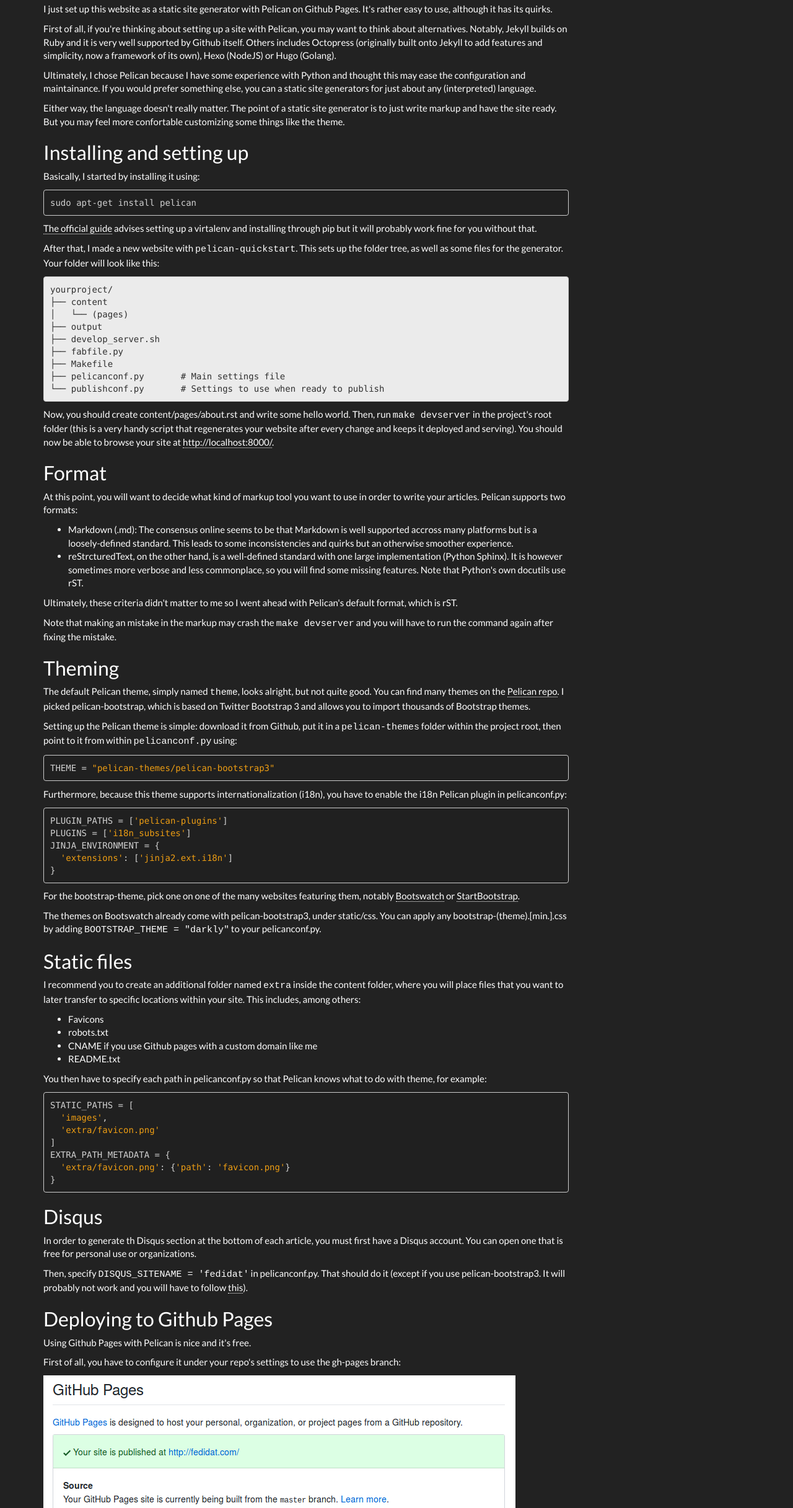
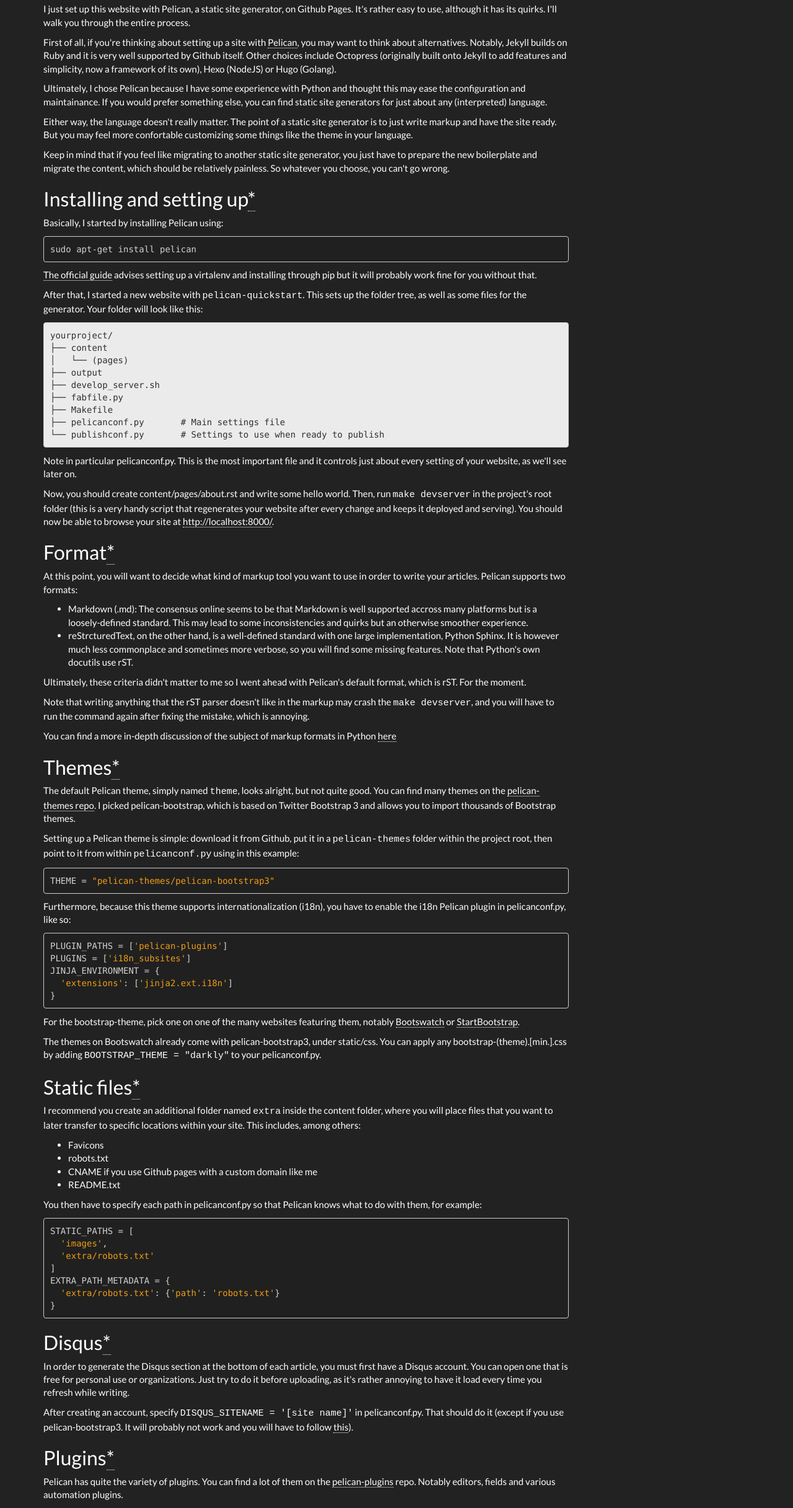
Before and after one commit to fedidat/fedidat.github.io, a plain HTML site: page experience-pelican.html in a window 1280 px wide. Shown: the part 267-2700 px from the top of the page at 62% size. Drawn offline with Linux system fonts and the light colour scheme.

Commit message:
Update documentation

```diff
--- a/experience-pelican.html
+++ b/experience-pelican.html
@@ -109,29 +109,34 @@ Ben's corner            </a>
 
 </footer><!-- /.post-info -->                    </div>
                 </div>
-                <p>I just set up this website as a static site generator with Pelican on Github Pages.
-It's rather easy to use, although it has its quirks.</p>
-<p>First of all, if you're thinking about setting up a site with Pelican,
+                <p>I just set up this website with Pelican, a static site generator, on Github Pages.
+It's rather easy to use, although it has its quirks. I'll walk you through
+the entire process.</p>
+<p>First of all, if you're thinking about setting up a site with
+<a class="reference external" href="http://docs.getpelican.com/en/stable/">Pelican</a>,
 you may want to think about alternatives. Notably, Jekyll builds on Ruby and it is
-very well supported by Github itself. Others includes Octopress (originally
+very well supported by Github itself. Other choices include Octopress (originally
 built onto Jekyll to add features and simplicity, now a framework of its own),
 Hexo (NodeJS) or Hugo (Golang).</p>
 <p>Ultimately, I chose Pelican because I have some experience with Python
 and thought this may ease the configuration and maintainance.
-If you would prefer something else, you can a static site generators for just
+If you would prefer something else, you can find static site generators for just
 about any (interpreted) language.</p>
 <p>Either way, the language doesn't really matter. The point of a static site
 generator is to just write markup and have the site ready. But you may
-feel more confortable customizing some things like the theme.</p>
+feel more confortable customizing some things like the theme in your language.</p>
+<p>Keep in mind that if you feel like migrating to another static site generator,
+you just have to prepare the new boilerplate and migrate the content, which
+should be relatively painless. So whatever you choose, you can't go wrong.</p>
 <div class="section" id="installing-and-setting-up">
-<h2>Installing and setting up</h2>
-<p>Basically, I started by installing it using:</p>
+<h2>Installing and setting up<a class="headerlink" href="#installing-and-setting-up" title="Permalink to this headline">*</a></h2>
+<p>Basically, I started by installing Pelican using:</p>
 <div class="highlight"><pre>sudo apt-get install pelican
 </pre></div>
 <p><a class="reference external" href="http://docs.getpelican.com/en/3.7.1/install.html">The official guide</a> advises
 setting up a virtalenv and installing through pip but it will probably work
 fine for you without that.</p>
-<p>After that, I made a new website with <tt class="docutils literal"><span class="pre">pelican-quickstart</span></tt>. This sets up the folder
+<p>After that, I started a new website with <tt class="docutils literal"><span class="pre">pelican-quickstart</span></tt>. This sets up the folder
 tree, as well as some files for the generator. Your folder will look like this:</p>
 <pre class="literal-block">
 yourproject/
@@ -144,6 +149,8 @@ yourproject/
 ├── pelicanconf.py       # Main settings file
 └── publishconf.py       # Settings to use when ready to publish
 </pre>
+<p>Note in particular pelicanconf.py. This is the most important file and it controls just
+about every setting of your website, as we'll see later on.</p>
 <p>Now, you should create content/pages/about.rst and write some hello world.
 Then, run <tt class="docutils literal">make devserver</tt> in the project's root folder (this is a very
 handy script that regenerates your website after every change and keeps it
@@ -151,37 +158,40 @@ deployed and serving).
 You should now be able to browse your site at <a class="reference external" href="http://localhost:8000/">http://localhost:8000/</a>.</p>
 </div>
 <div class="section" id="format">
-<h2>Format</h2>
+<h2>Format<a class="headerlink" href="#format" title="Permalink to this headline">*</a></h2>
 <p>At this point, you will want to decide what kind of markup tool you want to use
 in order to write your articles. Pelican supports two formats:</p>
 <ul class="simple">
 <li>Markdown (.md): The consensus online seems to be that Markdown is well supported
-accross many platforms but is a loosely-defined standard. This leads to some
+accross many platforms but is a loosely-defined standard. This may lead to some
 inconsistencies and quirks but an otherwise smoother experience.</li>
 <li>reStrcturedText, on the other hand, is a well-defined standard with one large
-implementation (Python Sphinx). It is however sometimes more verbose and less
-commonplace, so you will find some missing features.
+implementation, Python Sphinx. It is however much less commonplace and
+sometimes more verbose, so you will find some missing features.
 Note that Python's own docutils use rST.</li>
 </ul>
 <p>Ultimately, these criteria didn't matter to me so I went ahead with Pelican's
-default format, which is rST.</p>
-<p>Note that making an mistake in the markup may crash the <tt class="docutils literal">make devserver</tt> and you
-will have to run the command again after fixing the mistake.</p>
+default format, which is rST. For the moment.</p>
+<p>Note that writing anything that the rST parser doesn't like
+in the markup may crash the <tt class="docutils literal">make devserver</tt>, and you
+will have to run the command again after fixing the mistake, which is annoying.</p>
+<p>You can find a more in-depth discussion of the subject of markup formats in Python
+<a class="reference external" href="https://coderwall.com/p/vemncg/what-is-the-difference-rest-docutils-sphinx-readthedocs">here</a></p>
 </div>
-<div class="section" id="theming">
-<h2>Theming</h2>
+<div class="section" id="themes">
+<h2>Themes<a class="headerlink" href="#themes" title="Permalink to this headline">*</a></h2>
 <p>The default Pelican theme, simply named <tt class="docutils literal">theme</tt>, looks alright, but not quite
 good. You can find many themes on the
-<a class="reference external" href="https://github.com/getpelican/pelican-themes/">Pelican repo</a>.
+<a class="reference external" href="https://github.com/getpelican/pelican-themes/">pelican-themes repo</a>.
 I picked pelican-bootstrap, which is based on Twitter Bootstrap 3 and allows you to
 import thousands of Bootstrap themes.</p>
-<p>Setting up the Pelican theme is simple: download it from Github, put it in a
+<p>Setting up a Pelican theme is simple: download it from Github, put it in a
 <tt class="docutils literal"><span class="pre">pelican-themes</span></tt> folder within the project root, then point to it from
-within <tt class="docutils literal">pelicanconf.py</tt> using:</p>
+within <tt class="docutils literal">pelicanconf.py</tt> using in this example:</p>
 <div class="highlight"><pre><span class="n">THEME</span> <span class="o">=</span> <span class="s2">&quot;pelican-themes/pelican-bootstrap3&quot;</span>
 </pre></div>
 <p>Furthermore, because this theme supports internationalization (i18n), you have
-to enable the i18n Pelican plugin in pelicanconf.py:</p>
+to enable the i18n Pelican plugin in pelicanconf.py, like so:</p>
 <div class="highlight"><pre><span class="n">PLUGIN_PATHS</span> <span class="o">=</span> <span class="p">[</span><span class="s1">&#39;pelican-plugins&#39;</span><span class="p">]</span>
 <span class="n">PLUGINS</span> <span class="o">=</span> <span class="p">[</span><span class="s1">&#39;i18n_subsites&#39;</span><span class="p">]</span>
 <span class="n">JINJA_ENVIRONMENT</span> <span class="o">=</span> <span class="p">{</span>
@@ -196,8 +206,8 @@ You can apply any bootstrap-(theme).[min.].css by adding
 <tt class="docutils literal">BOOTSTRAP_THEME = &quot;darkly&quot;</tt> to your pelicanconf.py.</p>
 </div>
 <div class="section" id="static-files">
-<h2>Static files</h2>
-<p>I recommend you to create an additional folder named <tt class="docutils literal">extra</tt> inside the content
+<h2>Static files<a class="headerlink" href="#static-files" title="Permalink to this headline">*</a></h2>
+<p>I recommend you create an additional folder named <tt class="docutils literal">extra</tt> inside the content
 folder, where you will place files that you want to later transfer to specific
 locations within your site. This includes, among others:</p>
 <ul class="simple">
@@ -207,40 +217,60 @@ locations within your site. This includes, among others:</p>
 <li>README.txt</li>
 </ul>
 <p>You then have to specify each path in pelicanconf.py so that Pelican
-knows what to do with theme, for example:</p>
+knows what to do with them, for example:</p>
 <div class="highlight"><pre><span class="n">STATIC_PATHS</span> <span class="o">=</span> <span class="p">[</span>
   <span class="s1">&#39;images&#39;</span><span class="p">,</span>
-  <span class="s1">&#39;extra/favicon.png&#39;</span>
+  <span class="s1">&#39;extra/robots.txt&#39;</span>
 <span class="p">]</span>
 <span class="n">EXTRA_PATH_METADATA</span> <span class="o">=</span> <span class="p">{</span>
-  <span class="s1">&#39;extra/favicon.png&#39;</span><span class="p">:</span> <span class="p">{</span><span class="s1">&#39;path&#39;</span><span class="p">:</span> <span class="s1">&#39;favicon.png&#39;</span><span class="p">}</span>
+  <span class="s1">&#39;extra/robots.txt&#39;</span><span class="p">:</span> <span class="p">{</span><span class="s1">&#39;path&#39;</span><span class="p">:</span> <span class="s1">&#39;robots.txt&#39;</span><span class="p">}</span>
 <span class="p">}</span>
 </pre></div>
 </div>
 <div class="section" id="disqus">
-<h2>Disqus</h2>
-<p>In order to generate th Disqus section at the bottom of each article,
+<h2>Disqus<a class="headerlink" href="#disqus" title="Permalink to this headline">*</a></h2>
+<p>In order to generate the Disqus section at the bottom of each article,
 you must first have a Disqus account. You can open one that is free
-for personal use or organizations.</p>
-<p>Then, specify <tt class="docutils literal">DISQUS_SITENAME = 'fedidat'</tt> in pelicanconf.py. That should do it
-(except if you use pelican-bootstrap3.  It will probably not work and
+for personal use or organizations. Just try to do it before uploading,
+as it's rather annoying to have it load every time you refresh while writing.</p>
+<p>After creating an account, specify <tt class="docutils literal">DISQUS_SITENAME = '[site name]'</tt> in pelicanconf.py.
+That should do it (except if you use pelican-bootstrap3.  It will probably not work and
 you will have to follow
 <a class="reference external" href="https://github.com/DandyDev/pelican-bootstrap3/issues/219#issuecomment-129460703">this</a>).</p>
 </div>
+<div class="section" id="plugins">
+<h2>Plugins<a class="headerlink" href="#plugins" title="Permalink to this headline">*</a></h2>
+<p>Pelican has quite the variety of plugins. You can find a lot of them on
+the <a class="reference external" href="https://github.com/getpelican/pelican-plugins">pelican-plugins</a> repo.
+Notably editors, fields and various automation plugins.</p>
+</div>
 <div class="section" id="deploying-to-github-pages">
-<h2>Deploying to Github Pages</h2>
-<p>Using Github Pages with Pelican is nice and it's free.</p>
-<p>First of all, you have to configure it under your repo's settings to use
-the gh-pages branch:</p>
-<img alt="configuring gh pages" src="images/configure-ghpages.png" />
-<p>Anytime you want to deploy the output folder to your site,</p>
-<p>pelican: link to docs</p>
-<p>github pages: ghp-import, push, settings (specify custom domain, master branch),
-separate repo for whole site</p>
-<p>restructuredtext vs markdown</p>
-<p>pelican plugins</p>
-<p>favicon: generated it, recommend 32px</p>
-<p>V extra folder with links to images/robots.txt/favicon/README (root stuff)</p>
+<h2>Deploying to Github Pages<a class="headerlink" href="#deploying-to-github-pages" title="Permalink to this headline">*</a></h2>
+<p>Using Github Pages with Pelican is nice, and it's free.</p>
+<p>First of all, you have to create the repo that will contain your website.
+Since you probably intend to use Github user pages, you have to create your
+user repo with the repo name &quot;[Github user].github.io&quot;.
+Then you have to configure it under your repo's settings to use:</p>
+<img alt="configuring gh pages" src="images/pelican-experience/configure-ghpages.png" />
+<p>After that, anytime you want to deploy the output folder to your site, you
+may run these commands from the site root:</p>
+<div class="highlight"><pre>ghp-import output
+git push -f git@github.com:<span class="o">[</span>Github user<span class="o">]</span>/<span class="o">[</span>Github user<span class="o">]</span>.github.io.git gh-pages:master
+</pre></div>
+<p>This copies the output folder to the gh-pages branch, then pushes it to the
+master branch of your user pages repo.</p>
+</div>
+<div class="section" id="custom-domain">
+<h2>Custom domain<a class="headerlink" href="#custom-domain" title="Permalink to this headline">*</a></h2>
+<p>If you intend to use a custom domain, you must first direct it to your Github Pages:</p>
+<img alt="ghpages custom domain" src="images/pelican-experience/ghpages-custom-domain.png" />
+<p>Then you should enter your custom domain in your repo's settings,
+as shown <a class="reference external" href="#deploying-to-github-pages">above</a>. Finally, you will
+need to create a file named CNAME which contains just your domain name, as Github's
+<a class="reference external" href="https://help.github.com/articles/setting-up-a-custom-subdomain/">guide</a> says.
+You can use a <a class="reference external" href="#static-files">static file</a> for this. Or you could install
+<a class="reference external" href="https://github.com/MinchinWeb/minchin.pelican.plugins.cname">this plugin</a> to
+automate it.</p>
 </div>
 
             </div>
```
Also changed, not shown: images/ghpages-custom-domain.png (added), images/pelican-experience/configure-ghpages.png (added), images/pelican-experience/ghpages-custom-domain.png (added).
